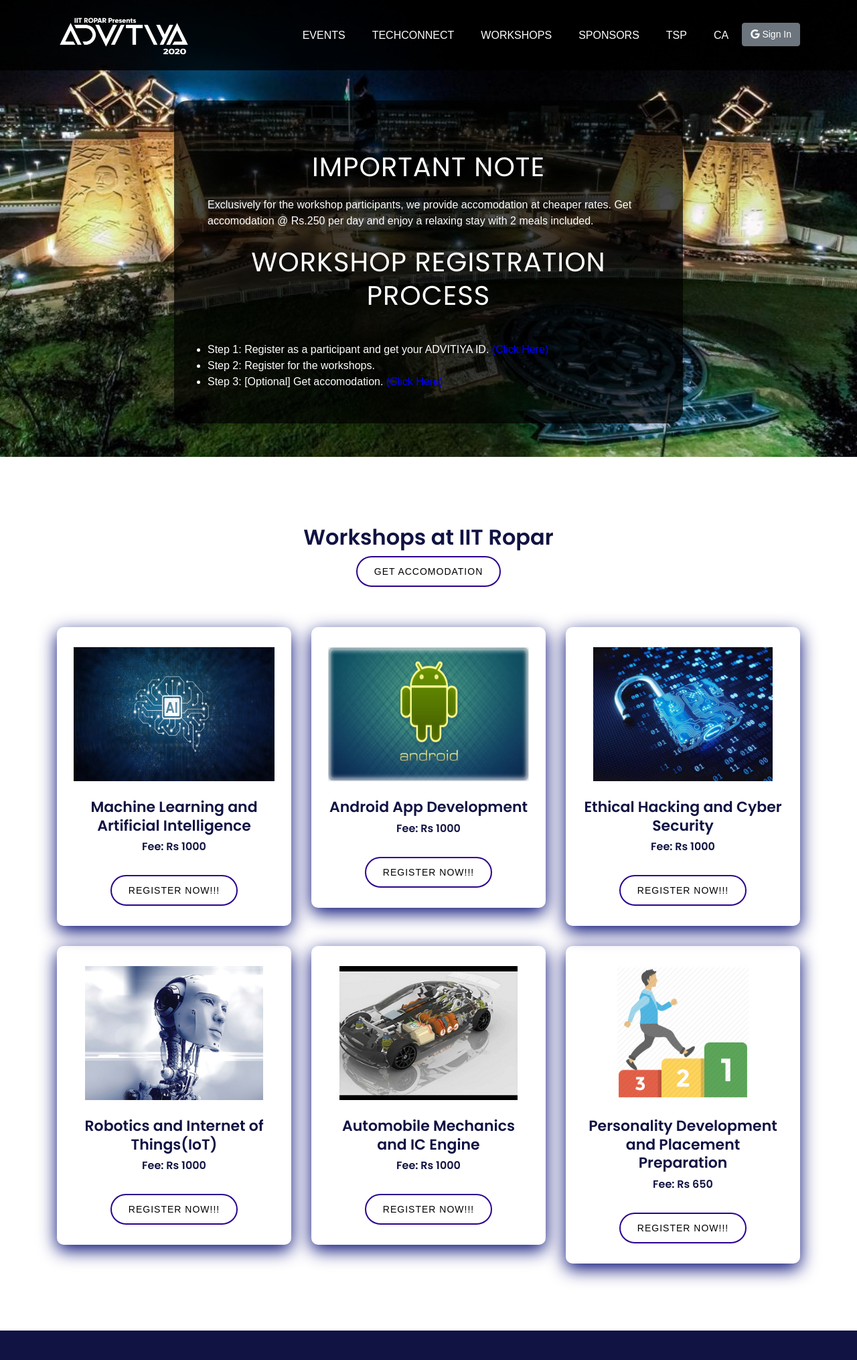
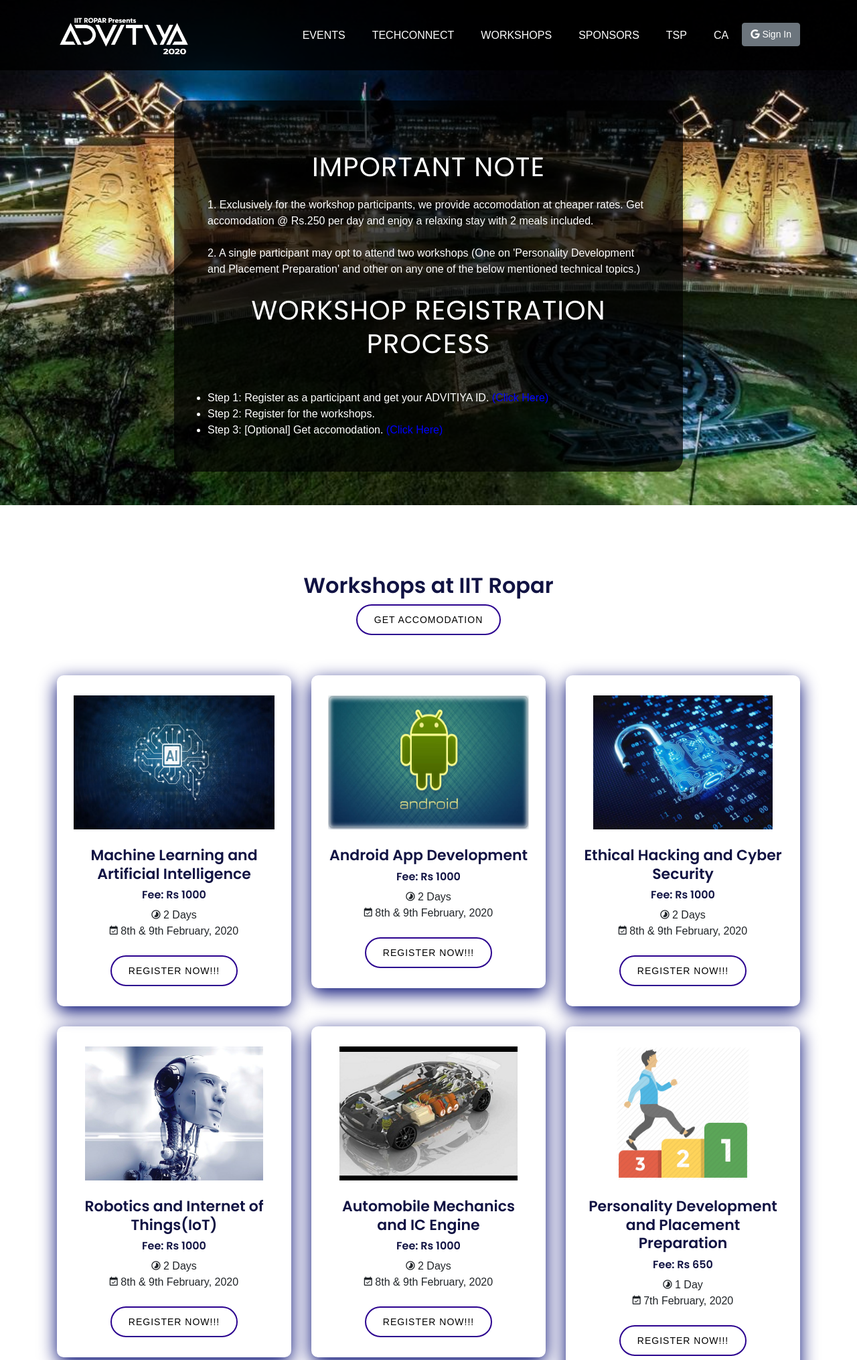
Before and after one commit to software-community/Advitiya-20, a Django app: page /workshop/ in a window 1280 px wide. Shown: the top 2030 px of the page at 67% size. Run offline with Django 3.2, Linux system fonts and the light colour scheme; data comes from the database, SQL or seed files in the repository; both versions use the stored data as it was after the commit; parts of the project's set-up code (start-up, migrations or seed data) failed here and were passed over; some libraries are stand-ins or nearby versions.

Commit message:
Workshops Modified and payment credentials changed to that of Diginique

```diff
--- a/main_page/accomodation_views.py
+++ b/main_page/accomodation_views.py
@@ -101,10 +101,10 @@ def workshop_accomodation_webhook(request):
                     payment_detail.transaction_id = data['payment_id']
                     # str(participantpaspaid.paid_subcategory) inlcudes name of category also
                     send_mail(
-                        'Payment confirmation of ' +
-                        ' to ADVITIYA 2020',
+                        'Payment confirmation for accomodation during workshop dates ' +
+                        'at ADVITIYA 2020',
                         'Dear ' + str(payment_detail.participant.user.get_full_name()) + '\n\nThis is to confirm '+
-                        'that your payment to ADVITIYA 2020 ' +
+                        'that your payment to ADVITIYA 2020 for accomodation during the fest' +
                         ' is successful.\n\nRegards\nADVITIYA 2020 Public Relations Team',
                         os.environ.get(
                           'EMAIL_HOST_USER', ''),
--- a/main_page/methods.py
+++ b/main_page/methods.py
@@ -21,8 +21,8 @@ def payment_request(name, amount, purpose, email, mobile):
     return response
 
 def workshop_payment_request(name, amount, purpose, email, mobile):
-    api = Instamojo(api_key=os.getenv('API_AUTH_KEY'),
-                    auth_token=os.getenv('API_AUTH_TOKEN'))
+    api = Instamojo(api_key=os.getenv('WORKSHOP_API_AUTH_KEY'),
+                    auth_token=os.getenv('WORKSHOP_API_AUTH_TOKEN'))
 
     # Create a new Payment Request
     response = api.payment_request_create(
--- a/main_page/templates/main_page/base.html
+++ b/main_page/templates/main_page/base.html
@@ -134,14 +134,16 @@
                     <div class="col-12 col-sm-6 col-lg-4">
                         <div class="single-footer-widget mb-60 wow fadeInUp" data-wow-delay="300ms">
                             <!-- Widget Title -->
-                            <h5 class="widget-title">Workshops</h5>
-
+                            <h5 class="widget-title"><a style="color: white;">Workshops</a></h5>
+                            <ul class="footer-nav">
+                                <li><a href="{% url 'techconnect:index'%}">TechConnect</a></li>
+                                <li><a href="{% url 'main_page:workshop'%}">Workshops at IIT Ropar</a></li>
+                            </ul>
+                            <br>
+                            <h5 class="widget-title"><a href="#" style="color: white;">Talks</a></h5>
                             <!-- Footer Nav -->
                             <ul class="footer-nav">
                                 <li><a href="#">Revealing Soon</a></li>
-                                <!-- <li><a href="#">Microsoft Excel Basics</a></li>
-                                <li><a href="#">Forum Speaker Series</a></li>
-                                <li><a href="#">Tedx Moscow Conference</a></li> -->
                             </ul>
                         </div>
                     </div>
--- a/main_page/templates/main_page/workshop.html
+++ b/main_page/templates/main_page/workshop.html
@@ -15,8 +15,12 @@
                 <div class="about-content-text" style="color: white;">
                     <h3>Important Note</h3>
                     <ul>
-                        Exclusively for the workshop participants, we provide accomodation at cheaper rates. Get accomodation @ Rs.250
-                            per day and enjoy a relaxing stay with 2 meals included.
+                        <li>1. Exclusively for the workshop participants, we provide accomodation at cheaper rates.
+                            Get accomodation @ Rs.250 per day and enjoy a relaxing stay with 2 meals included.</li>
+                        <br>
+                        <li>2. A single participant may opt to attend two workshops (One on 'Personality Development and Placement
+                            Preparation' and other on any one of the below mentioned technical topics.)</li>
+
                     </ul>
                     <br>
                     <h3>Workshop Registration Process</h3>
@@ -71,7 +75,17 @@
                         </div>
                         <h5>{{workshop.name}}</h5>
                         <h6>Fee: Rs {{ workshop.fees }}</h6>
-                        <!-- <p>Register for this workshop here</p> -->
+                        {% if workshop.name != "Personality Development and Placement Preparation" %}
+                            <div class="post-meta">
+                                <a class="post-date"><i class="zmdi zmdi-time-interval"></i> 2 Days</a><br>
+                                <a class="post-date"><i class="zmdi zmdi-calendar-check"></i> 8th & 9th February, 2020</a>
+                            </div>
+                        {% else %}
+                            <div class="post-meta">
+                                <a class="post-date"><i class="zmdi zmdi-time-interval"></i> 1 Day</a><br>
+                                <a class="post-date"><i class="zmdi zmdi-calendar-check"></i> 7th February, 2020</a>
+                            </div>
+                        {% endif %}
                         <br>
                     <a href="{% url 'main_page:workshop_register' workshop.id  %}" class="btn confer-btn-white"
                         style = "border: 2px solid rgb(43, 2, 143); color: black;"
--- a/main_page/views.py
+++ b/main_page/views.py
@@ -345,7 +345,10 @@ def workshop_register(request, workshop_id):
         already_participant = WorkshopRegistration.objects.get(participant=participant, workshop= workshop)
         if already_participant.transaction_id != 'none' and already_participant.transaction_id != '0':
             return render(request, 'main_page/show_info.html',{
-                'message': '''You have already registered for this workshop !!'''
+                'message': '''You have already registered for this workshop !! As we offer subsidized charges for
+                    accomodation to our workshop participants, we wonder if you are interested to book yours before its too
+                    late, and all the rooms are filled. If you haven't booked your accomodation yet,<a href="'''+
+                        reverse('main_page:workshop_accomodation')+'''"> click Here </a> to get accomodation during the fest dates'''
             })
     except:
         pass
@@ -379,7 +382,7 @@ def workshop_webhook(request):
         message = "|".join(v for k, v in sorted(
             data.items(), key=lambda x: x[0].lower()))
         mac_calculated = hmac.new(
-            (os.getenv('PRIVATE_SALT')).encode('utf-8'), message.encode('utf-8'), hashlib.sha1).hexdigest()
+            (os.getenv('WORKSHOP_PRIVATE_SALT')).encode('utf-8'), message.encode('utf-8'), hashlib.sha1).hexdigest()
 
         if mac_provided == mac_calculated:
             try:
@@ -390,11 +393,15 @@ def workshop_webhook(request):
                     payment_detail.transaction_id = data['payment_id']
                     # str(participantpaspaid.paid_subcategory) inlcudes name of category also
                     send_mail(
-                        'Payment confirmation of ' +
-                        ' to ADVITIYA 2020',
+                        'Payment confirmation for participation in workshop at' +
+                        ' ADVITIYA, IIT Ropar.',
                         'Dear ' + str(payment_detail.participant.user.get_full_name()) + '\n\nThis is to confirm '+
-                        'that your payment to ADVITIYA 2020 ' +
-                        ' is successful.\n\nRegards\nADVITIYA 2020 Public Relations Team',
+                        'that your payment for participation in workshop at ADVITIYA, IIT Ropar is successful. \nAs we '+
+                        'charge a subsidized amount for accomodation to our workshop participants, we believe that you might wish to ' +
+                        'book your accomodation during the fest dates before its too late and there are no rooms left. '+
+                        '\n<a href="'+reverse('main_page:workshop_accomodation')+'"> Click Here </a> to book accomodation during the '+
+                        'fest dates'+
+                        '\n\nRegards\nADVITIYA 2020 Public Relations Team',
                         os.environ.get(
                           'EMAIL_HOST_USER', ''),
                         [payment_detail.participant.user.email],
```
Also changed, not shown: db.sqlite3, media/events/Personality_Development_and_Placement_Preparation.png (added), 1 other file.
